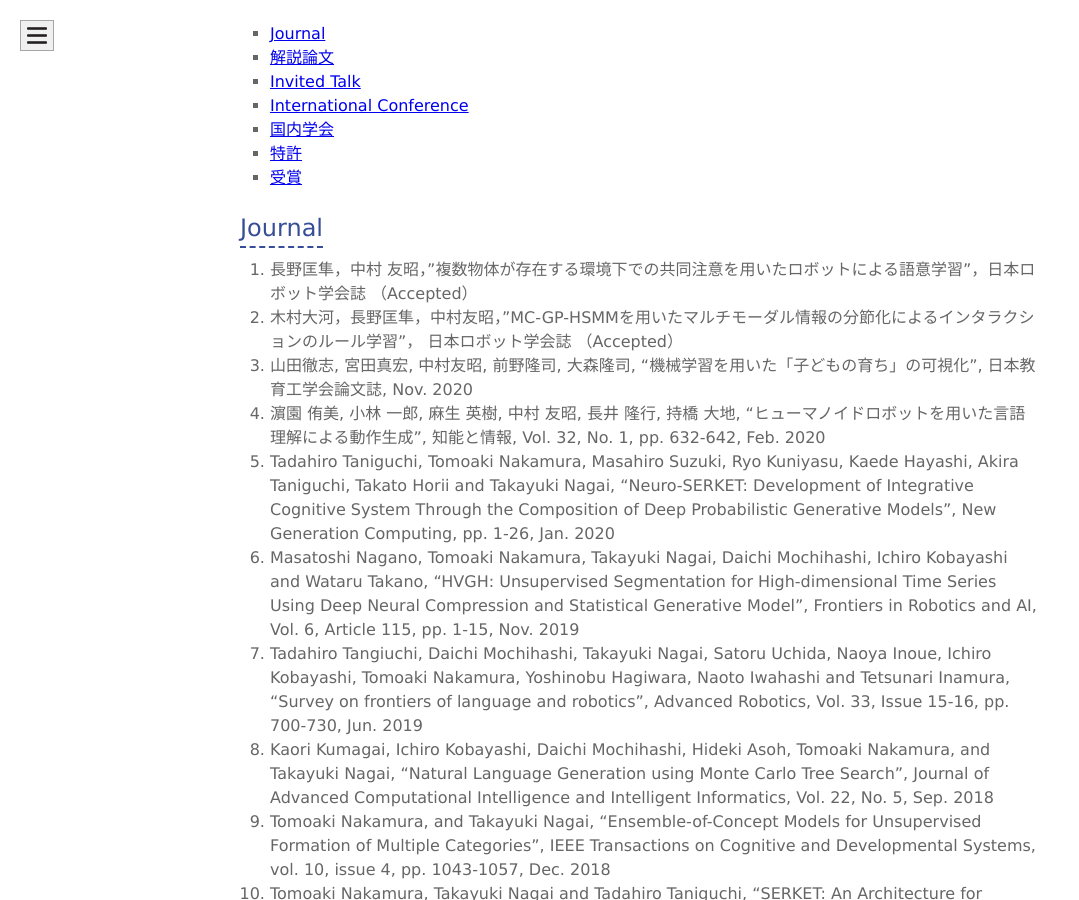
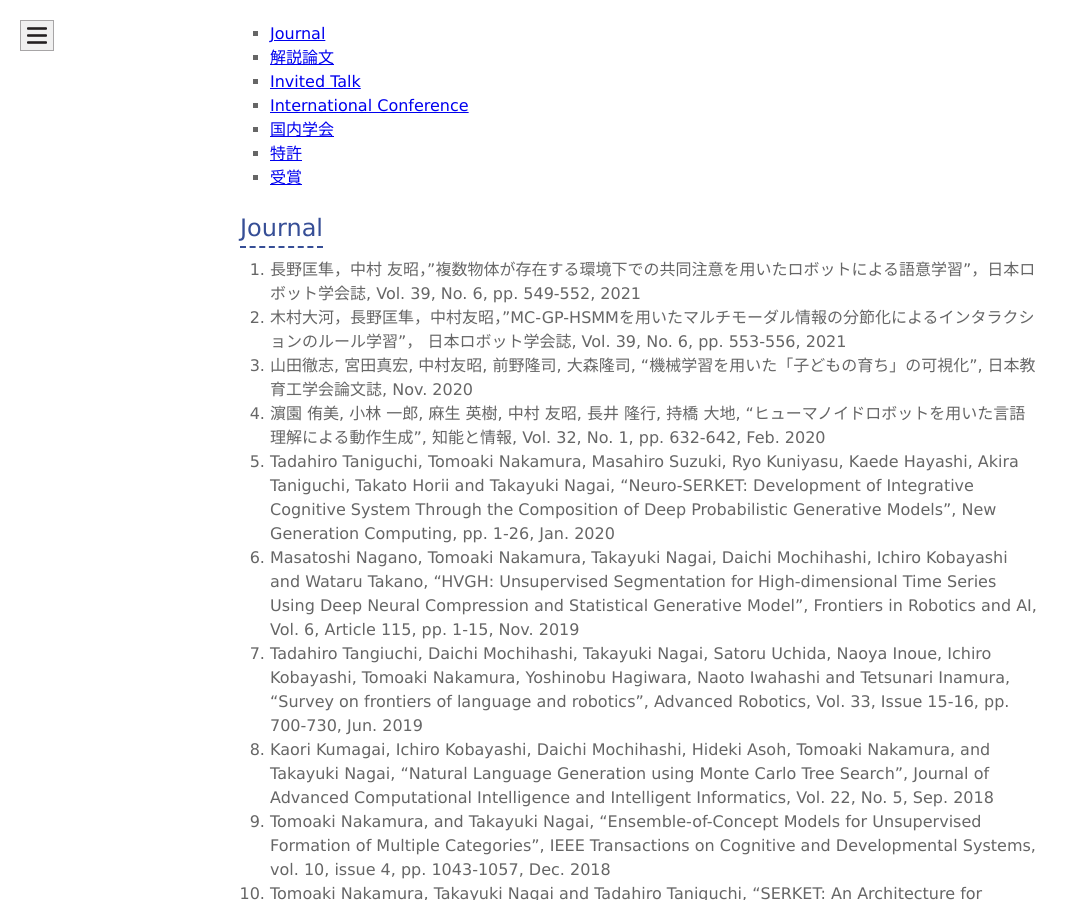
Before and after one commit to naka-lab/naka-lab.github.io, a Jekyll site: the page built from subpages/pub.md, in a window 1280 px wide and 900 px high, scrolled down 623 px. Shown: the whole window, without its empty margins (0-1079 px from the left). Built offline with Jekyll 4.4.1, drawn with Linux system fonts in a browser that asks for light colours.

Commit message:
Update pub.md

```diff
--- a/subpages/pub.md
+++ b/subpages/pub.md
@@ -15,8 +15,8 @@ layout: default
 
 
 ## Journal
-1. 長野匡隼，中村 友昭，"複数物体が存在する環境下での共同注意を用いたロボットによる語意学習"，日本ロボット学会誌 （Accepted）
-1. 木村大河，長野匡隼，中村友昭，"MC-GP-HSMMを用いたマルチモーダル情報の分節化によるインタラクションのルール学習"， 日本ロボット学会誌 （Accepted）
+1. 長野匡隼，中村 友昭，"複数物体が存在する環境下での共同注意を用いたロボットによる語意学習"，日本ロボット学会誌, Vol. 39, No. 6, pp. 549-552, 2021
+1. 木村大河，長野匡隼，中村友昭，"MC-GP-HSMMを用いたマルチモーダル情報の分節化によるインタラクションのルール学習"， 日本ロボット学会誌, Vol. 39, No. 6, pp. 553-556, 2021
 1. 山田徹志, 宮田真宏, 中村友昭, 前野隆司, 大森隆司, "機械学習を用いた「子どもの育ち」の可視化", 日本教育工学会論文誌, Nov. 2020
 1. 濵園 侑美, 小林 一郎, 麻生 英樹, 中村 友昭, 長井 隆行, 持橋 大地, "ヒューマノイドロボットを用いた言語理解による動作生成", 知能と情報, Vol. 32, No. 1, pp. 632-642, Feb. 2020
 1. Tadahiro Taniguchi, Tomoaki Nakamura, Masahiro Suzuki, Ryo Kuniyasu, Kaede Hayashi, Akira Taniguchi, Takato Horii and Takayuki Nagai, "Neuro-SERKET: Development of Integrative Cognitive System Through the Composition of Deep Probabilistic Generative Models", New Generation Computing, pp. 1-26, Jan. 2020
```
